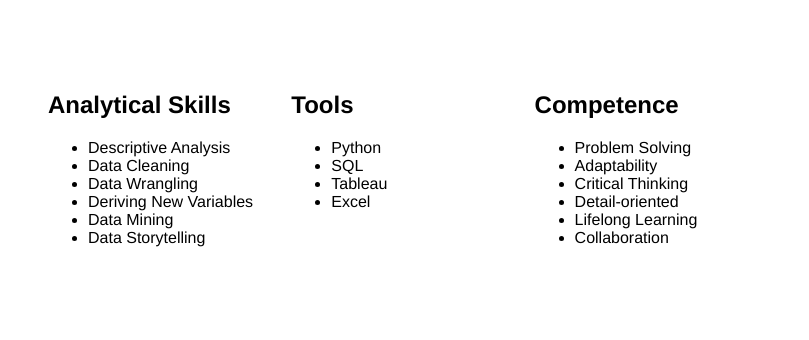
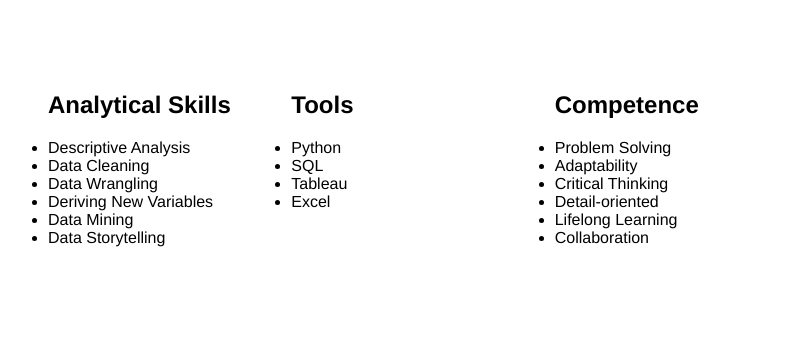
Before and after one commit to yusufsalk/yusufsalk.github.io, a plain HTML site: page index.html in a window 1280 px wide. Shown: the part 1220-1560 px from the top of the page, without its empty margins (227-1036 px from the left). Drawn offline with Linux system fonts and the light colour scheme.

Commit message:
customization

```diff
--- a/index.html
+++ b/index.html
@@ -113,7 +113,6 @@
           display: flex; /* Use flexbox to align content properly */
           flex-direction: column; /* Stack content vertically within each column */
           align-items: flex-start; /* Align content to the left within each column */
-    }
         }
 
         .skill-column:nth-child(2) {
@@ -123,17 +122,14 @@
         .skill-column ul {
           padding-left: 0; /* Reset the default padding for bulleted lists */
           text-align: left; /* Align the bulleted lists to the left */
+          margin: 0; /* Remove any default margins for the bulleted lists */
         }
 
         .skill-column ul li {
           list-style-type: disc; /* Add disc bullets to the list items */
-          margin-left: 20px; /* Add indentation for the list items */
+          margin-left: 0px; /* Add indentation for the list items */
         }
 
-        .skill-column ul {
-          padding-left: 20px; /* Add indentation for the bulleted lists */
-          margin: 0; /* Remove any default margins for the bulleted lists */
-        }
       </style>
 
       <div id="skill-section">
```
